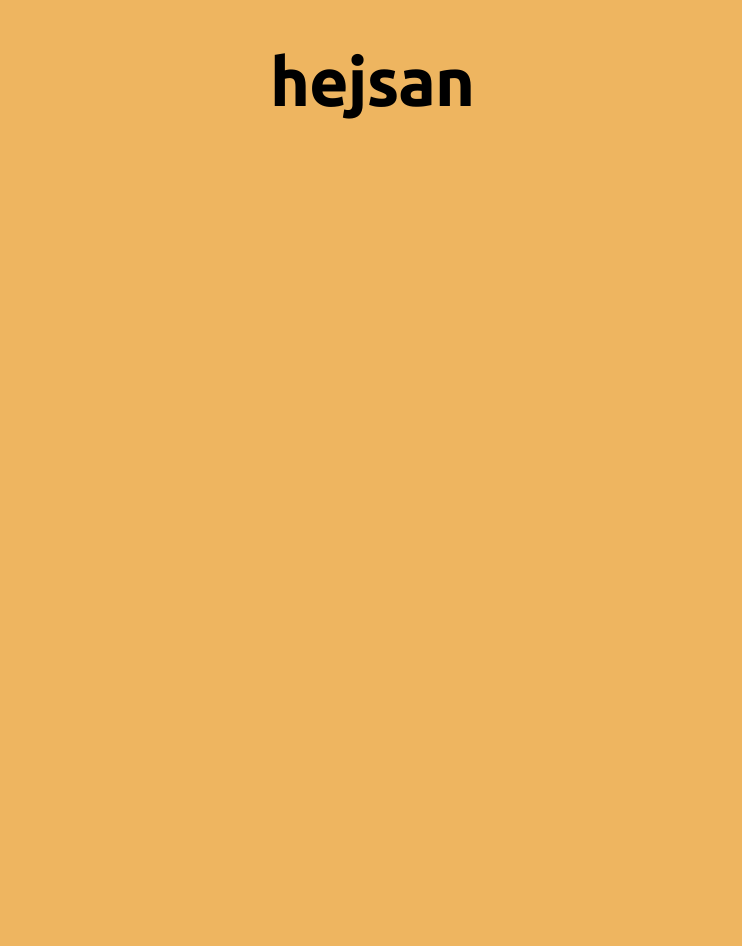
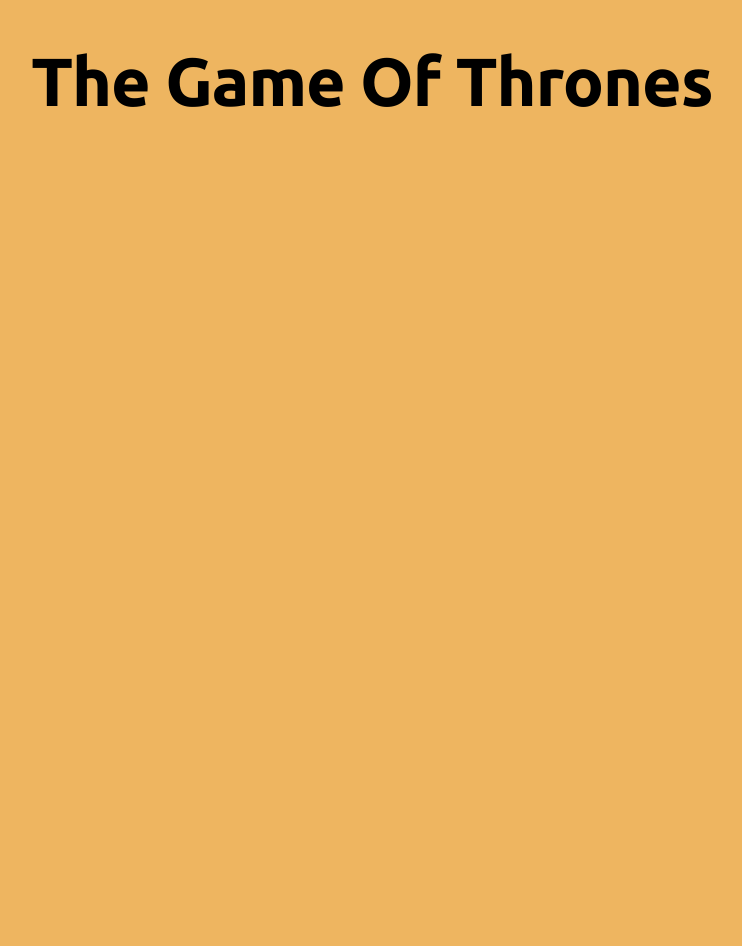
Before and after one commit to BingeProMagi/Sambal-Project, a Jekyll site: the page built from index.html, in a window 1280 px wide. Shown: the whole page, without its empty margins (268-1010 px from the left). Built offline with Jekyll 4.4.1, drawn with Linux system fonts in a browser that asks for light colours; some web fonts are replaced; Markdown is read by kramdown in place of the engine named in the settings.

Commit message:
no message

```diff
--- a/_includes/header.html
+++ b/_includes/header.html
@@ -1 +1 @@
-<h1>hejsan</h1>
+<h1>The Game Of Thrones</h1>
--- a/_pugfiles/header.pug
+++ b/_pugfiles/header.pug
@@ -1 +1 @@
-h1 hejsan
+h1 The Game Of Thrones
```
Also changed, not shown: 1 other file.
